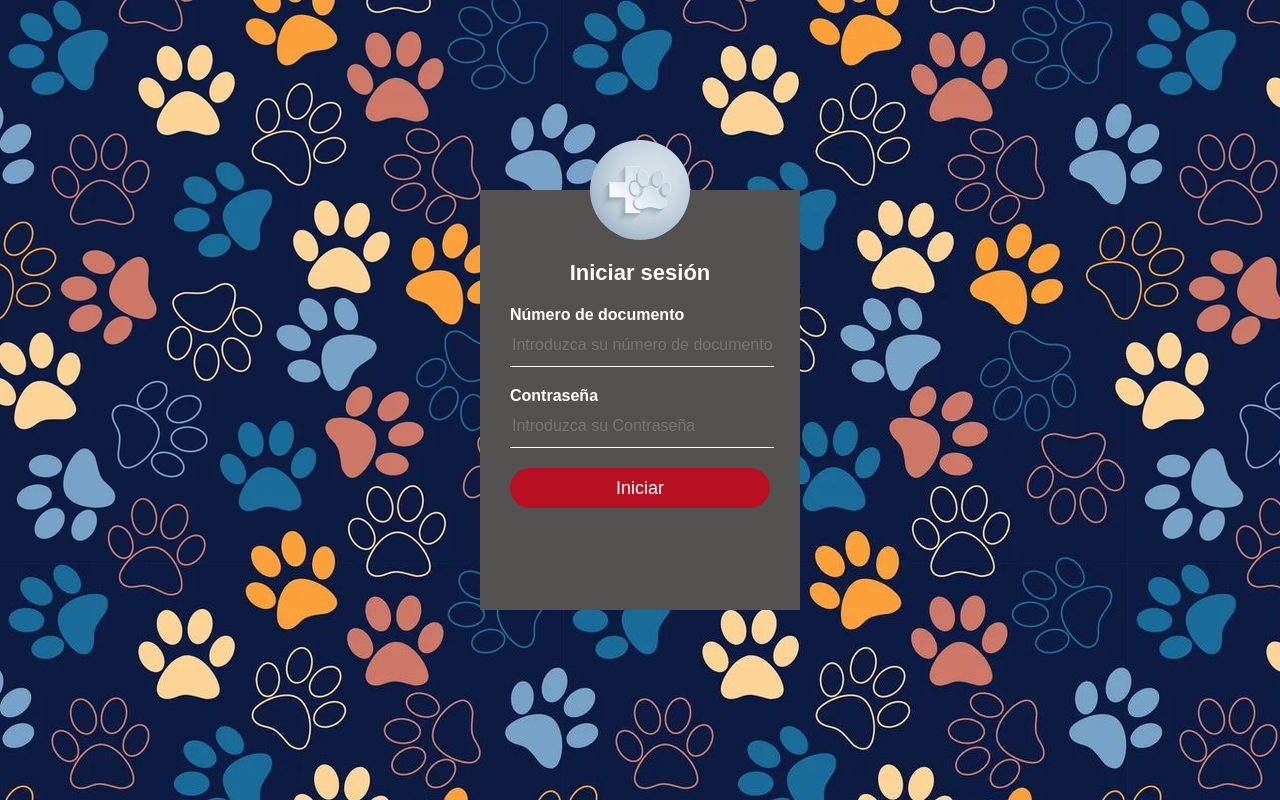
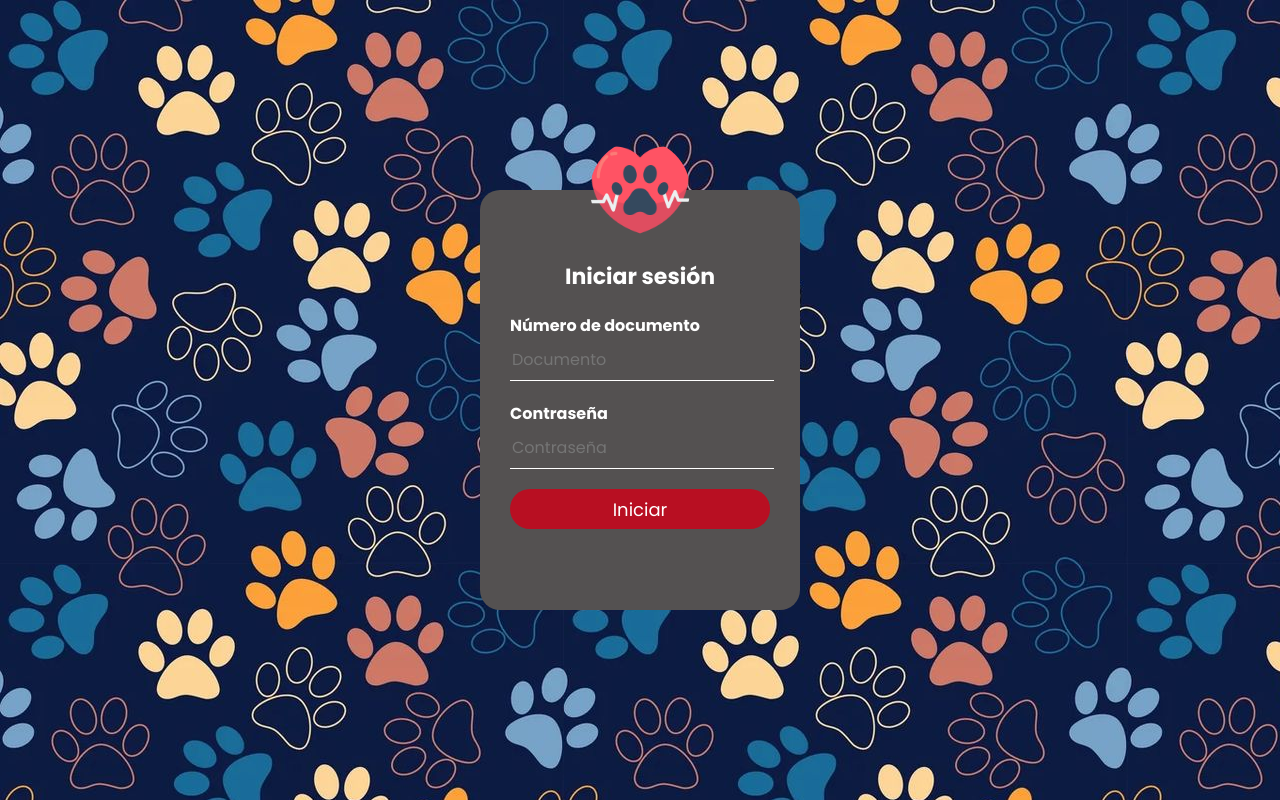
Before and after one commit to juanhcode/Veterinaria-App, a Django app: page /veterinaria/login/ in a window 1280 px wide. Run offline with Django 4.2, Linux system fonts and the light colour scheme.

Commit message:
modificaciones al login
- logo
- tipo de letra

```diff
--- a/static/styles/login.css
+++ b/static/styles/login.css
@@ -1,12 +1,14 @@
+@import url('https://fonts.googleapis.com/css2?family=Nunito:wght@700;800&family=Poppins:wght@300;400;500;600;700;800&display=swap');
+*{font-family:poppins,sans-serif;}
+
 body {
   margin: 0;
   padding: 0;
   background: url(../assets/fondo_login.jpg);
   background-size: 100;
-  font-family: sans-serif;
   height: 100vh;
+}
 
-}
 
 .login-box {
   width: 320px;
@@ -19,6 +21,7 @@ body {
   transform: translate(-50%, -50%);
   box-sizing: border-box;
   padding: 70px 30px;
+  border-radius: 20px;
 }
 
 .login-box .avatar {
--- a/templates/login/Inicio.html
+++ b/templates/login/Inicio.html
@@ -9,15 +9,15 @@
   <body>
 
     <div class="login-box">
-      <img src="/static/assets/login.jpg" class="avatar" alt="Avatar Image">
+      <img src="/static/assets/logo.png" class="avatar" alt="Avatar Image">
       <h1>Iniciar sesión</h1>
       <form>
         <!-- USERNAME INPUT -->
         <label  for="documento">Número de documento</label>
-        <input  id= "documento" type="text" placeholder="Introduzca su número de documento">
+        <input  id= "documento" type="text" placeholder="Documento">
         <!-- PASSWORD INPUT -->
         <label for="password">Contraseña</label>
-        <input type="password" placeholder="Introduzca su Contraseña">
+        <input type="password" placeholder="Contraseña">
         <input type="submit" value="Iniciar">
       </form>
     </div>
```
Also changed, not shown: static/assets/login.jpg (deleted).
